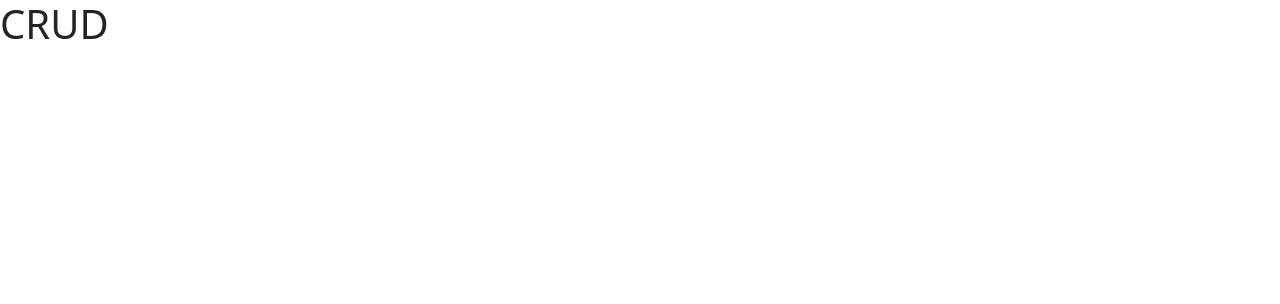
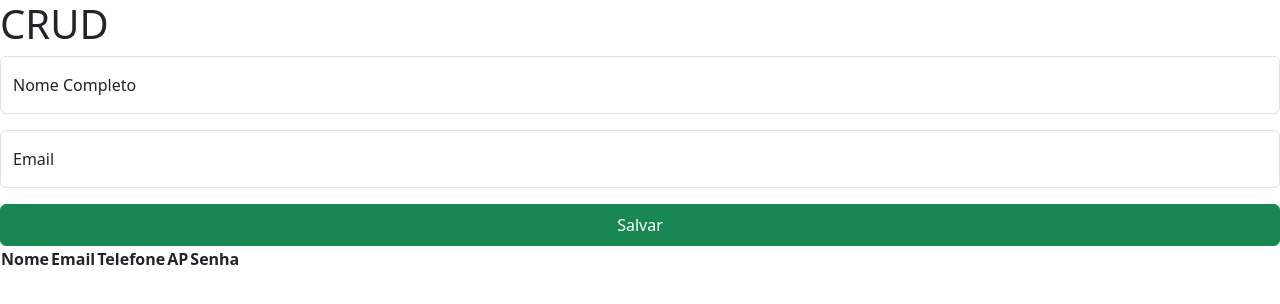
Before and after one commit to flavio16silva/estudoEmJS, a website: page projeto/crud.html in a window 1280 px wide. Drawn offline with nearby package versions, Linux system fonts and the light colour scheme.

Commit message:
formatando main, form e table do CRUD

```diff
--- a/projeto/crud.html
+++ b/projeto/crud.html
@@ -19,8 +19,33 @@
 
     <main>
         <form action="">
+            <div class="form-floating mb-3">
+                <input type="text" name="nome" id="nome" class="form-control" placeholder="Nome Completo">
+                <label for="nome">Nome Completo</label>
+            </div>
 
+            <div class="form-floating mb-3">
+                <input type="email" name="email" id="email" class="form-control" placeholder="Email">
+                <label for="email">Email</label>
+            </div>
+
+            <button class="btn btn-success w-100 py-2 " type="submit">Salvar</button>
         </form>
+
+        <table>
+            <thead>
+                <tr>
+                    <th>Nome</th>
+                    <th>Email</th>
+                    <th>Telefone</th>
+                    <th>AP</th>
+                    <th>Senha</th>
+                </tr>
+            </thead>
+            <tbody id="user-table">
+
+            </tbody>
+        </table>
     </main>
 </body>
 </html>
```
